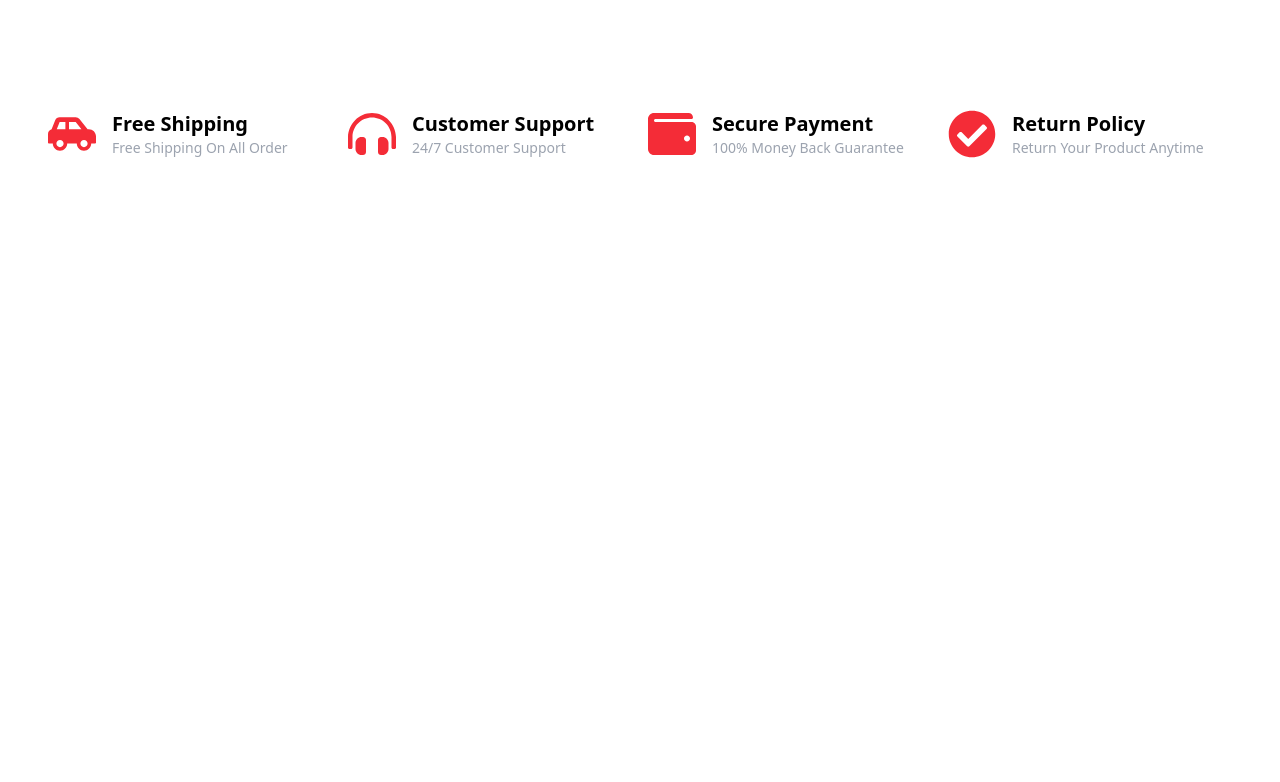
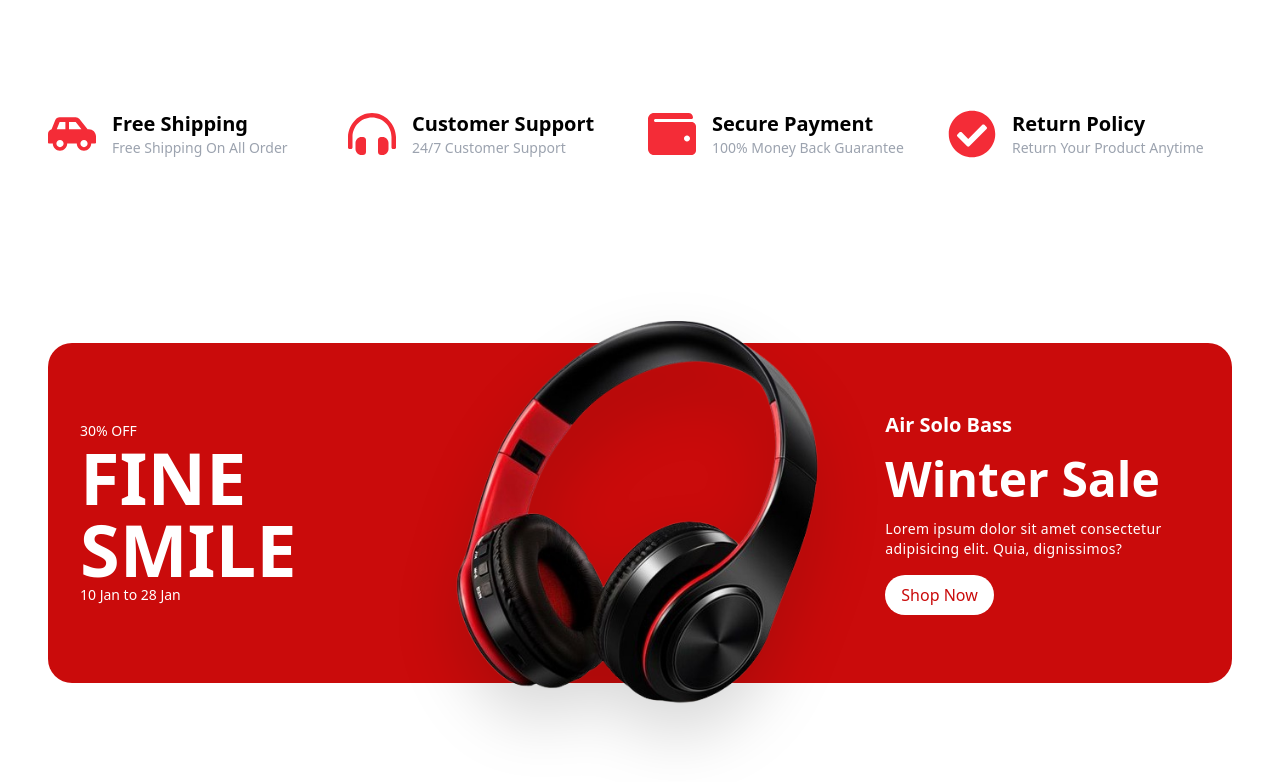
Before and after one commit to Pawan-gautam011/Gadgets-Ecommerce, a React (Vite) app: page / in a window 1280 px wide. Shown: the part 1424-2206 px from the top of the page. Before the commit the page ends 1662 px from the top, so only its background shows below. Built offline with nearby package versions, Linux system fonts and the light colour scheme.

Commit message:
Banner section done

```diff
--- a/src/App.jsx
+++ b/src/App.jsx
@@ -3,11 +3,21 @@
 import Category from "./components/Category/Category"
 import Category2 from "./components/Category/Category2"
 import Services from "./components/Services/Services"
+import Banner from "./components/Banner/Banner"
+import headphone from "./assets/hero/headphone.png"
 
+const BannerData  = {
+  discount:"30% OFF",
+  title:"Fine Smile",
+  date:"10 Jan to 28 Jan",
+  image:headphone,
+  title2:"Air Solo Bass",
+  title3:"Winter Sale",
+  title4:"Lorem ipsum dolor sit amet consectetur adipisicing elit. Quia, dignissimos?",
+  bgColor:"#ca0b0b",
+};
 
 function App() {
-
-
   return (
     <div className="bg-white dark:bg-gray-900 dark:text-white duration-200 overflow-hidden">
 
@@ -16,6 +26,7 @@
     <Category/>
     <Category2/>
     <Services/>
+    <Banner data ={BannerData}/>
 
   </div>
   )
--- /dev/null
+++ b/src/components/Banner/Banner.jsx
@@ -0,0 +1,42 @@
+import React from 'react'
+
+const Banner = ({data}) => {
+  return (
+    <div className='min-h-[550px] flex justify-center items-center py-12'>
+        <div className='container'>
+            <div style={{backgroundColor: data.bgColor}}  className='grid grid-cols-1 md:grid-cols-3 gap-6 items-center text-white rounded-3xl'>
+                {/* first col */}
+                <div className='p-6 sm:p-8'>
+                    <p className='text-sm'>{data.discount}</p>
+                    <h1 className='uppercase text-4xl lg:text-7xl font-bold'>
+                        {} {data.title}</h1>
+                        <p className='text-sm'>{data.date}</p>
+                </div>
+
+                    {/* Second col */}
+                    <div className='h-full flex items-center'>
+                        <img src={data.image} alt="banner" className='scale-125 w-[250px] md:w-[340px] mx-auto drop-shadow-2xl object-cover'  />
+                    </div>
+                    {/* THird COl */}
+
+                    <div className='flex flex-col justify-center gap-4 p-6 sm:p-8'>
+                        <p className='font-bold text-xl'>{data.title2}</p>
+                        <p className='text-3xl sm:text-5xl font-bold'>{data.title3}</p>
+                        <p className='text-sm tracking-wide leading-5'>{data.title4}</p>
+                        <div>
+                            <button
+                            style={{color:data.bgColor}}
+                            className='bg-white py-2 px-4 rounded-full'>
+                                Shop Now
+                            </button>
+                        </div>
+
+                    </div>
+            </div>
+
+        </div>
+    </div>
+  )
+}
+
+export default Banner
```
